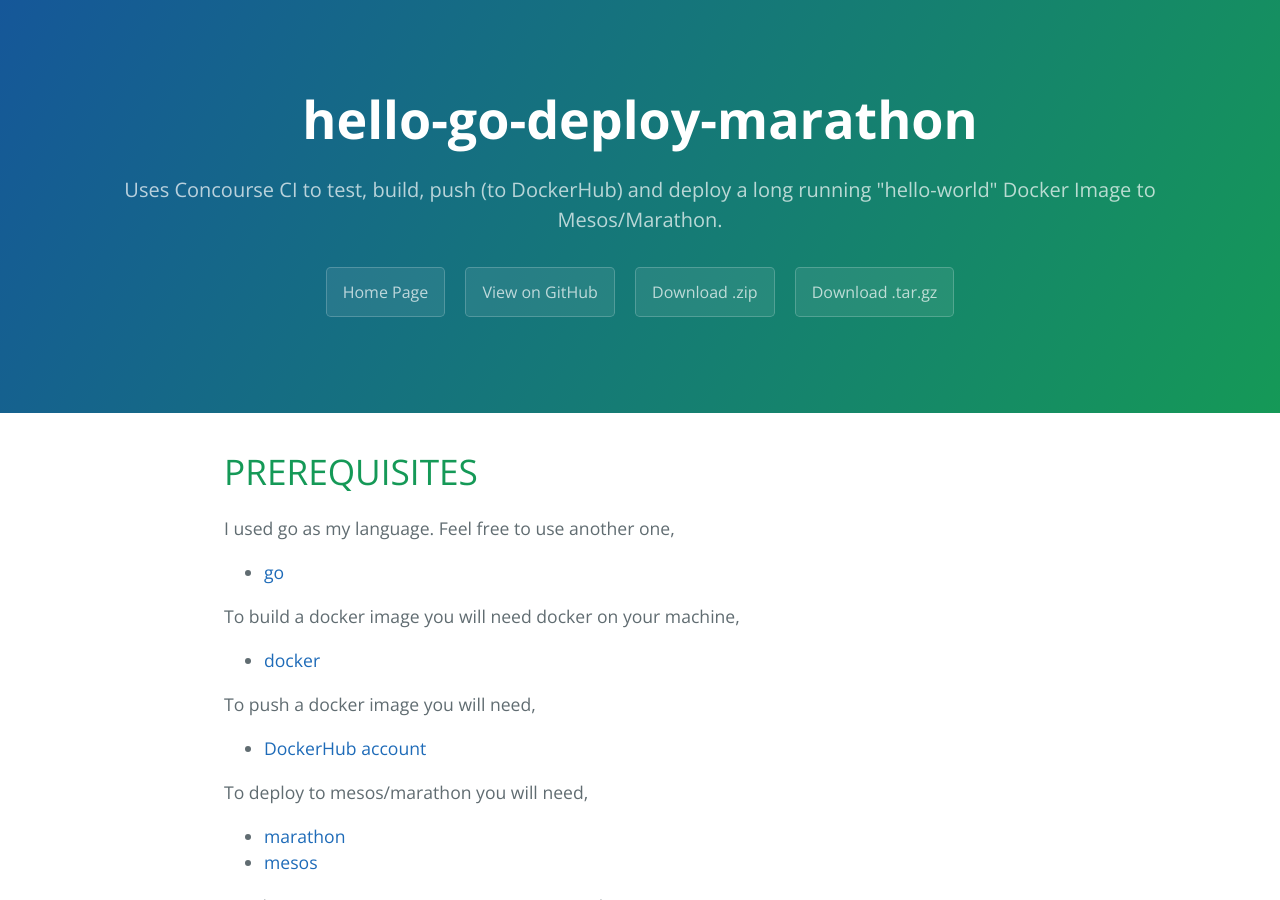
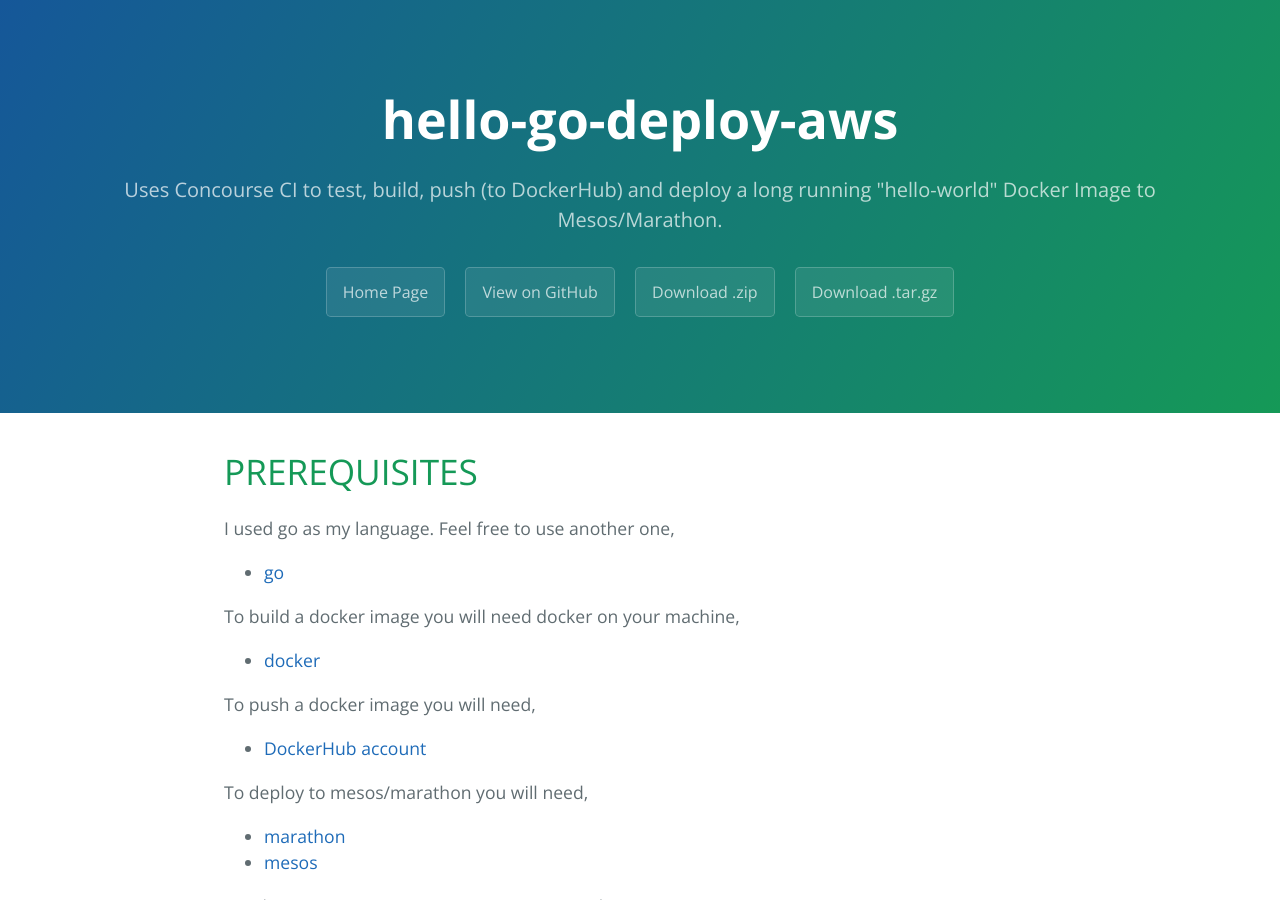
Before and after one commit to JeffDeCola/hello-go-deploy-amazon-ec2, a Jekyll site: the page built from docs/index.md, in a window 1280 px wide and 900 px high. Built offline with Jekyll 4.4.1, drawn with Linux system fonts in a browser that asks for light colours; nearby versions of some CDN libraries; library files that are not in the unit come from our copies; some of the changed text lies outside the part shown.

Commit message:
updated /docs

```diff
--- a/docs/index.md
+++ b/docs/index.md
@@ -1,7 +1,7 @@
 ---
 layout: default
-title: JeffDeCola/hello-go-deploy-marathon
-projectname : hello-go-deploy-marathon
+title: JeffDeCola/hello-go-deploy-aws
+projectname : hello-go-deploy-aws
 summary: Uses Concourse CI to test, build, push (to DockerHub) and deploy a long running "hello-world" Docker Image to Mesos/Marathon.
 ---
 
```
Also changed, not shown: 1 other file.
